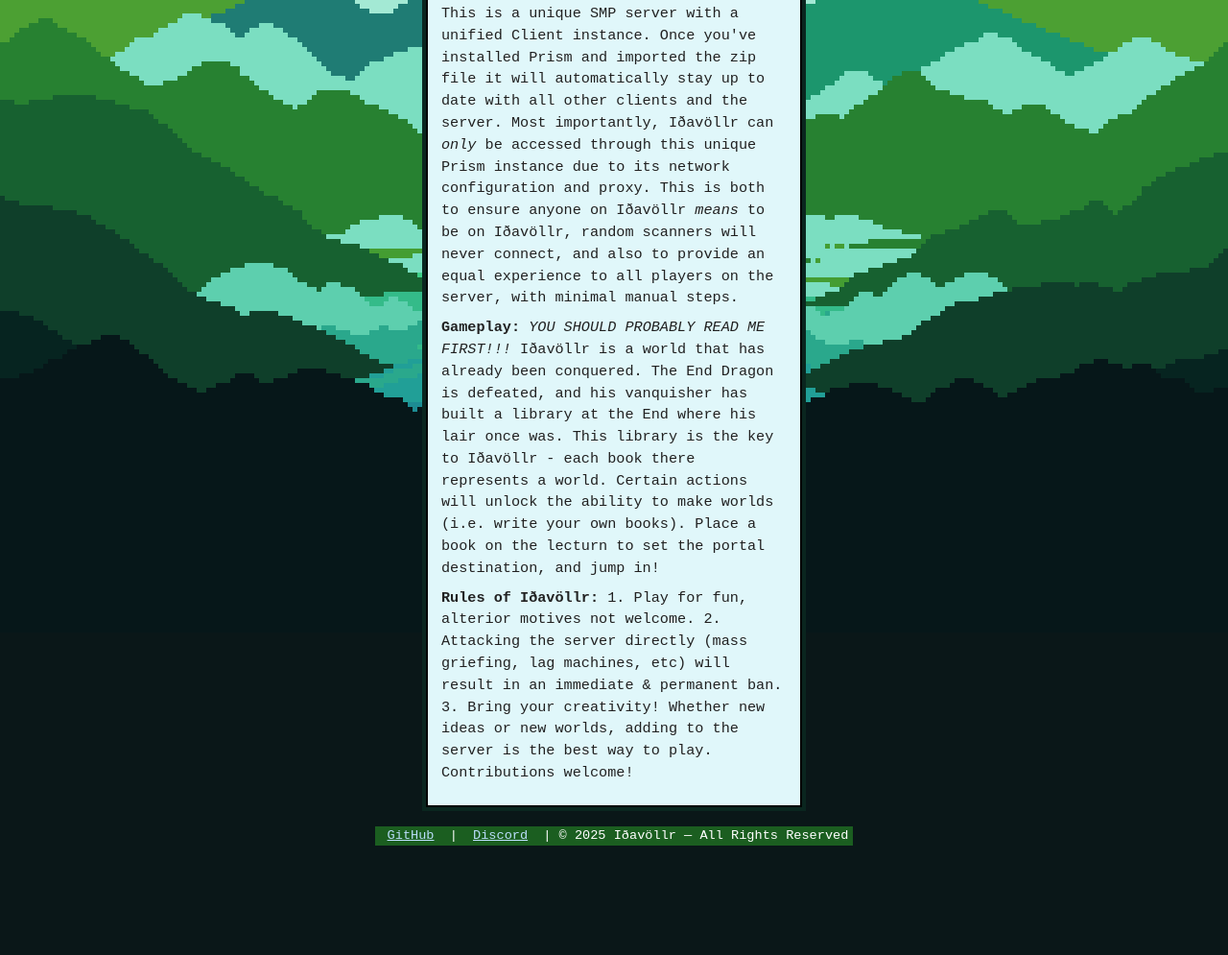
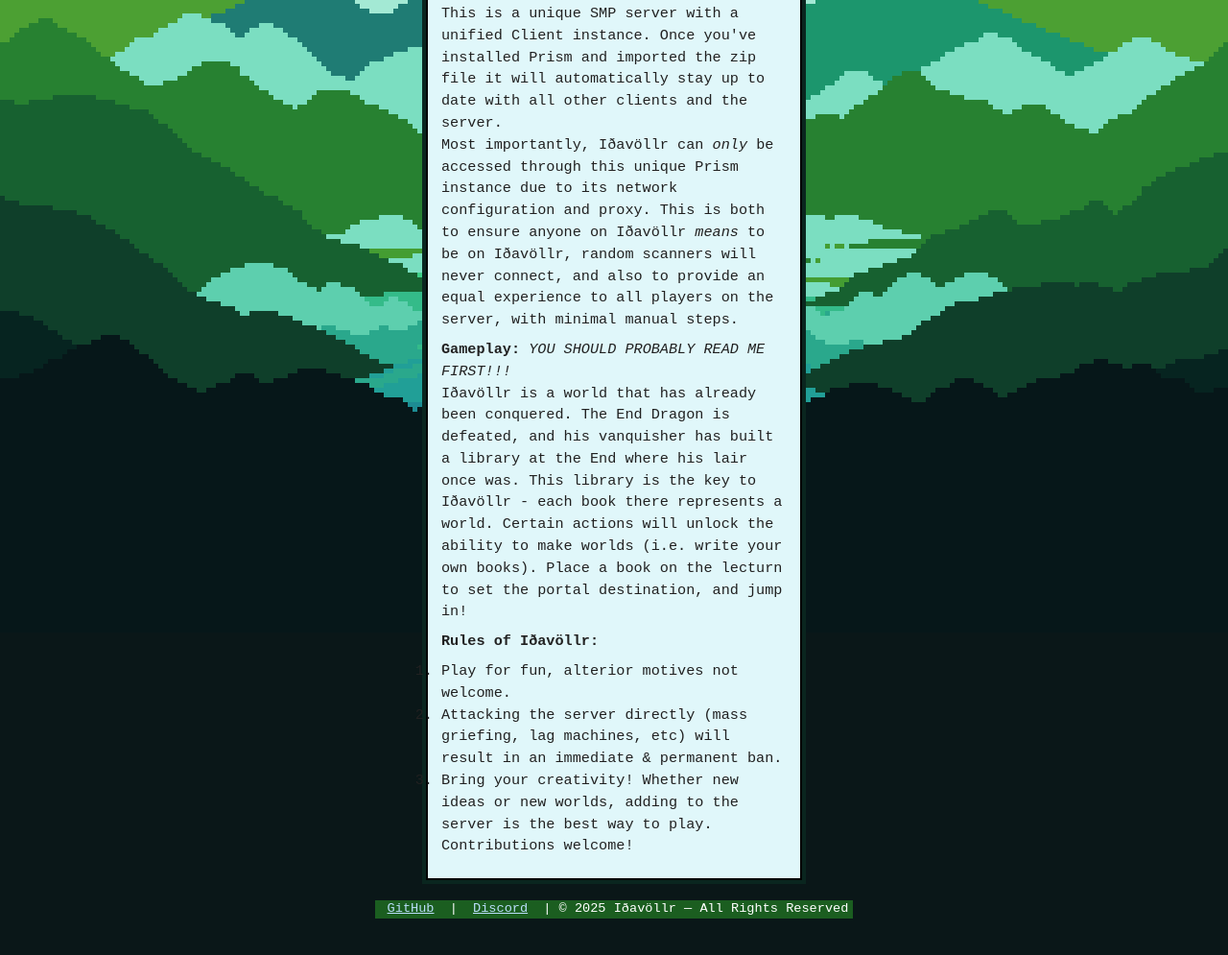
Before and after one commit to Ithavollr/Ithavollr.github.io, a website: page index.html in a window 1280 px wide. Shown: the part 621-1616 px from the top of the page at 96% size. Before the commit the page ends 1550 px from the top, so only its background shows below. Drawn offline with Linux system fonts and the light colour scheme.

Commit message:
update readme

```diff
--- a/index.html
+++ b/index.html
@@ -37,23 +37,25 @@
     </p>
     <p>
       This is a unique SMP server with a unified Client instance. Once you've installed Prism and imported the zip file
-      it will automatically stay up to date with all other clients and the server. Most importantly, Iðavöllr can
+      it will automatically stay up to date with all other clients and the server. <br>Most importantly, Iðavöllr can
       <em>only</em> be accessed through this unique Prism instance due to its network configuration and proxy. This is both
       to ensure anyone on Iðavöllr <em>means</em> to be on Iðavöllr, random scanners will never connect, and also to
       provide an equal experience to all players on the server, with minimal manual steps.
     </p>
     <p>
       <strong>Gameplay:</strong>
-      <em>YOU SHOULD PROBABLY READ ME FIRST!!!</em> Iðavöllr is a world that has already been conquered. The End Dragon is
+      <em>YOU SHOULD PROBABLY READ ME FIRST!!!</em><br>Iðavöllr is a world that has already been conquered. The End Dragon is
       defeated, and his vanquisher has built a library at the End where his lair once was. This library is the key to
       Iðavöllr - each book there represents a world. Certain actions will unlock the ability to make worlds (i.e. write
       your own books). Place a book on the lecturn to set the portal destination, and jump in!
     </p>
     <p>
       <strong>Rules of Iðavöllr:</strong>
-      1. Play for fun, alterior motives not welcome.
-      2. Attacking the server directly (mass griefing, lag machines, etc) will result in an immediate & permanent ban.
-      3. Bring your creativity! Whether new ideas or new worlds, adding to the server is the best way to play. Contributions welcome!
+      <ol>
+        <li>Play for fun, alterior motives not welcome.</li>
+        <li>Attacking the server directly (mass griefing, lag machines, etc) will result in an immediate & permanent ban.</li>
+        <li>Bring your creativity! Whether new ideas or new worlds, adding to the server is the best way to play. Contributions welcome!</li>
+      </ol>
     </p>
   </div>
 
```
